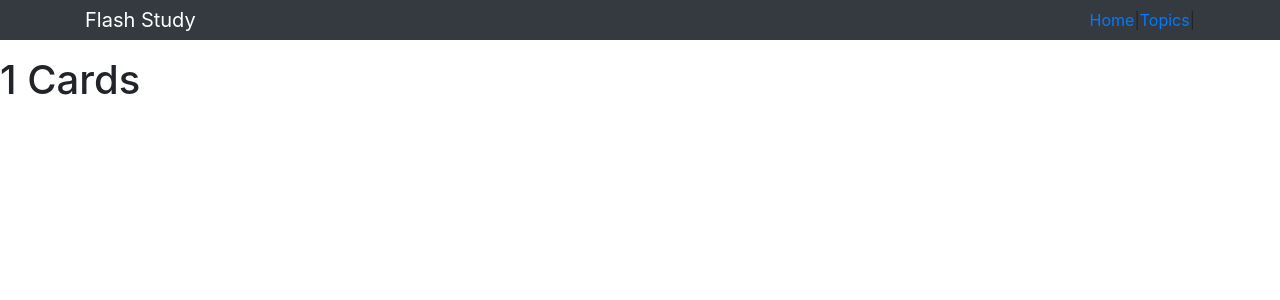
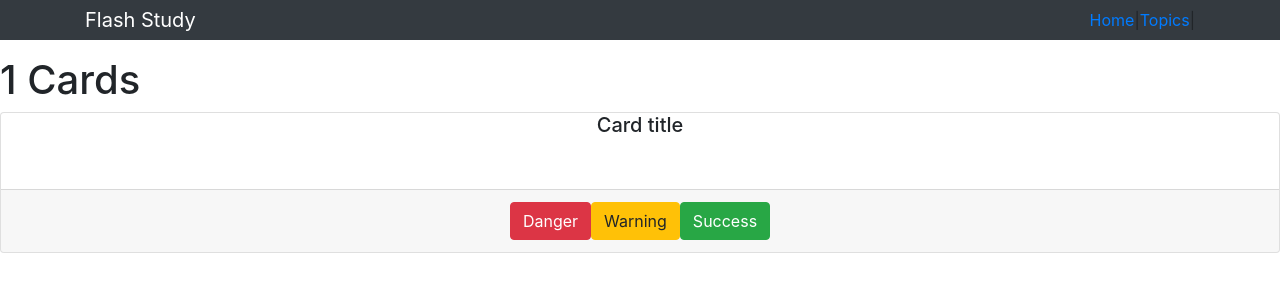
Before and after one commit to tmax818/ReactReduxProject, a React (Create React App) app: page /topics/1/1 in a window 1280 px wide. Shown: the top 300 px of the page. Built offline with nearby package versions, Linux system fonts and the light colour scheme.

Commit message:
Add card and format for card.

```diff
--- /dev/null
+++ b/src/components/Card.js
@@ -0,0 +1,23 @@
+import React, { Component } from 'react';
+
+export default class Card extends Component {
+  render() {
+    return (
+      <div className="card text-center">
+        <h5 class="card-title">Card title</h5>
+        <div className="card-body" />
+        <div className="card-footer">
+          <button type="button" class="btn btn-danger">
+            Danger
+          </button>
+          <button type="button" class="btn btn-warning">
+            Warning
+          </button>
+          <button type="button" className="btn btn-success">
+            Success
+          </button>
+        </div>
+      </div>
+    );
+  }
+}
--- a/src/containers/Cards.js
+++ b/src/containers/Cards.js
@@ -1,4 +1,5 @@
 import React, { Component } from 'react';
+import Card from '../components/Card';
 
 class Cards extends Component {
   render() {
@@ -6,6 +7,7 @@ class Cards extends Component {
     return (
       <div>
         <h1>{subject} Cards</h1>
+        <Card />
       </div>
     );
   }
```
Also changed, not shown: 1 other file (tests, documents, lock files or other folders).
